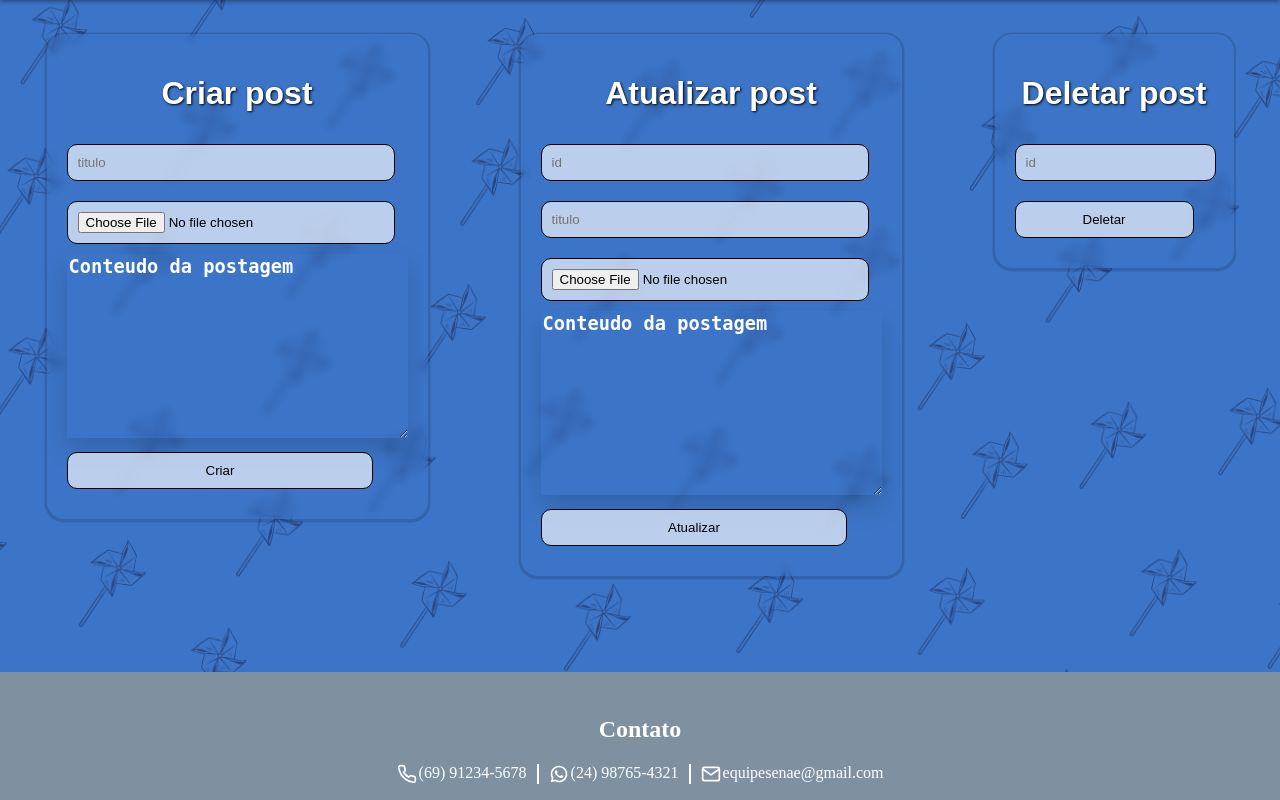
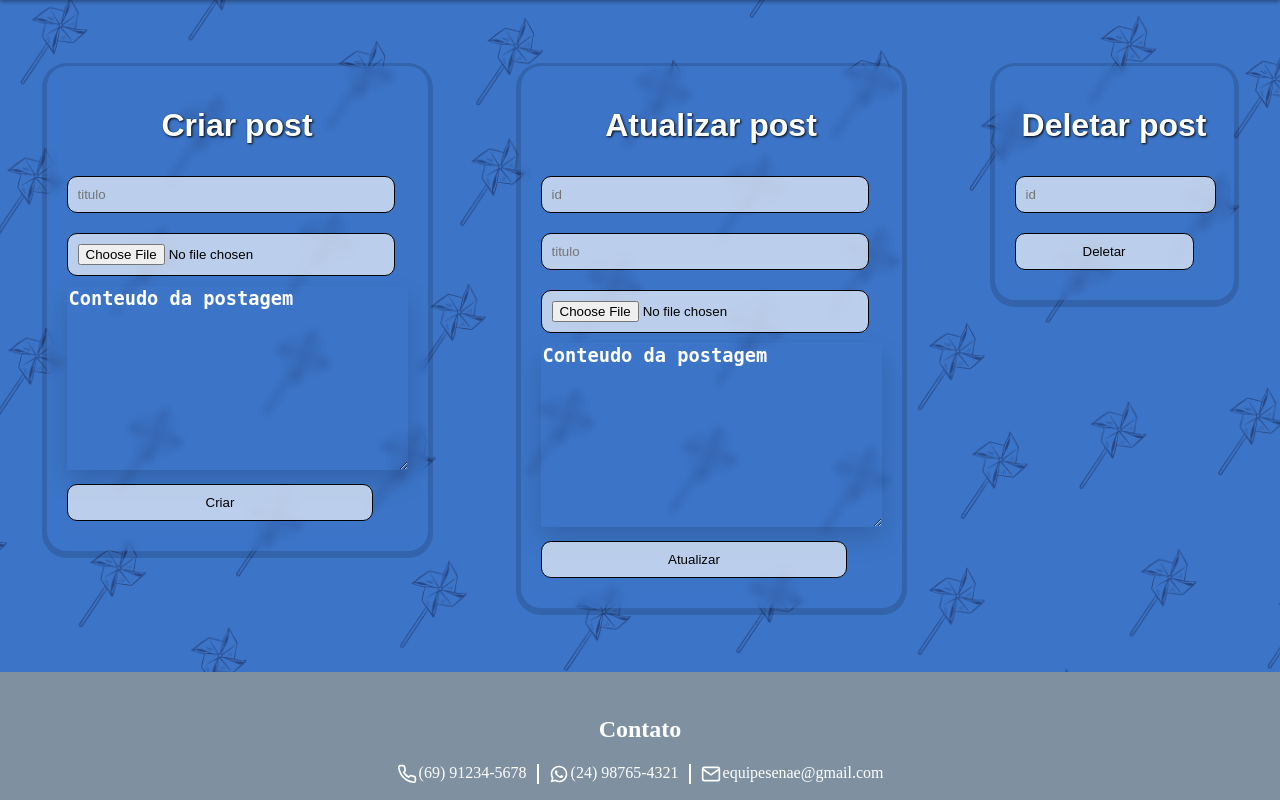
Before and after one commit to EquipeE/EQ_E, a PHP site: page /admin.php in a window 1280 px wide. Shown: the part 76-876 px from the top of the page. Run offline with PHP 8.4, Linux system fonts and the light colour scheme; a user stored in the database is signed in.

Commit message:
Corrigindo pequenos bugs.

```diff
--- a/css/admin.css
+++ b/css/admin.css
@@ -4,7 +4,8 @@
 	justify-content: space-around;
 	align-items: flex-start;
 	flex-wrap: wrap;
-	margin-top: 1rem;
+	margin-top: 3rem;
+	margin-bottom: 3rem;
 }
 .crud-form {
     display: block;
--- a/css/calc.css
+++ b/css/calc.css
@@ -3,6 +3,7 @@
     justify-content: center;
     align-items: center;
     text-align: center;
+    margin-bottom: 5rem;
 }
 
 .dados {
--- a/css/common.css
+++ b/css/common.css
@@ -16,9 +16,9 @@ h1 {
 
 .blurred-card {
 	backdrop-filter: blur(5px);
-	box-shadow: rgba(0,0,0, .15) 0px 1px 0px 2.5px;
+	box-shadow: rgba(0,0,0, .15) 0px 2px 0px 5px;
 	box-sizing: border-box;
-	border-radius: 17px;
+	border-radius: 20px;
 }
 
 #resultado, #resultado-erro {
--- a/css/footer.css
+++ b/css/footer.css
@@ -1,7 +1,7 @@
 footer {
 	background-color: #7f91a1;
 	color: white;
-	margin-top: 5rem;
+	margin-top: auto;
 }
 #titulo-footer {
 	font-weight: bold;
--- a/css/index.css
+++ b/css/index.css
@@ -3,7 +3,7 @@
     grid-template-columns: 1fr 1fr;
     gap: 5rem;
     column-gap: 10rem;
-    margin: 0 auto;
+    margin: 0 auto 3rem auto;
     max-width: 90vw;
 }
 
--- a/php/calc.php
+++ b/php/calc.php
@@ -84,6 +84,7 @@ class Sistema {
 			$this->bateria->reduzir_custo($this->custo_sistema, $orcamento);
 		}
 
+		$this->bateria->calcular_capacidadesAh();
 		$this->custo_total = $this->custo_sistema + $this->preco_bateria;
 		$this->custo_total_reduzido = $this->custo_sistema + $this->bateria->preco_reduzido;
 	}
```
Also changed, not shown: html/resultado.php (+0 -14 lines), php/posts/crud_post.php (+5 -3 lines).
